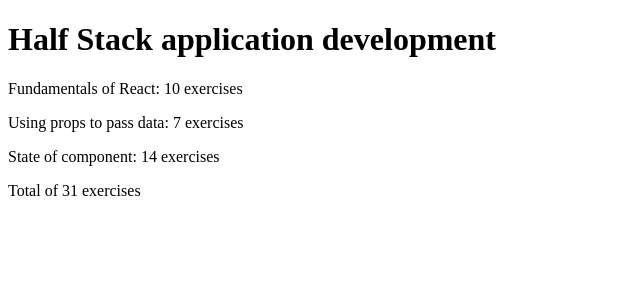
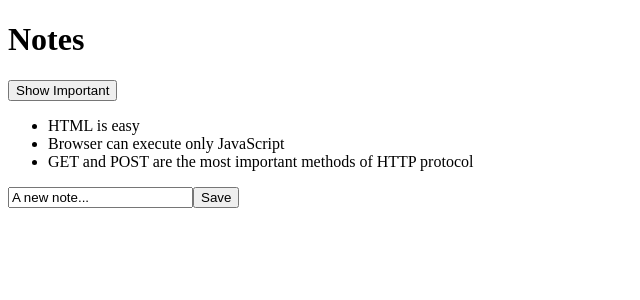
Before and after one commit to midcenturydude7/react-full-stack-open, a React (Create React App) app: page / in a window 1280 px wide. Shown: the top 300 px of the page, without its empty margins (0-640 px from the left). Built offline with nearby package versions, Linux system fonts and the light colour scheme.

Commit message:
Working with state management in the context of forms

```diff
--- a/src/App.js
+++ b/src/App.js
@@ -1,38 +1,65 @@
 import React from 'react';
-import Course from './components/Course';
-// import Spread from './components/Spread';
+import Note from './components/Notes';
 
+const App = (props) => {
+  // Initialized the piece of state stored in the notes array (in index.js) with the array of notes passed in the props parameter
+  const [notes, setNotes] = React.useState(props.notes)
 
-const App = () => {
-  const course = {
-    id: 1,
-    name: "Half Stack application development",
-    parts: [
-      {
-        name: "Fundamentals of React",
-        exercises: 10,
-        id: 1
-      },
-      {
-        name: "Using props to pass data",
-        exercises: 7,
-        id: 2
-      },
-      {
-        name: "State of component",
-        exercises: 14,
-        id: 3
-      }
-    ]
+  // Stores the user-submitted input and the initial state is set as of the input element's value attribute
+  const [newNote, setNewNote] = React.useState("A new note...")
+
+  // Keeps track of which notes should be displayed based on the 'important' property
+  const [showAll, setShowAll] = React.useState(true)
+
+  // For adding new notes to the form tag
+  const addNote = (event) => {
+    event.preventDefault()
+    // console.log("Button clicked", event.target)
+    const noteObject = {
+      content: newNote,
+      date: new Date().toISOString(),
+      important: Math.random() < 0.5,
+      id: notes.length + 1,
+    }
+
+    setNotes(notes.concat(noteObject))
+    setNewNote("")
   }
 
+  // Event handler to the form element that is called when the form is submitted
+  const handleNoteChange = (event) => {
+    console.log(event.target.value)
+    setNewNote(event.target.value)
+  }
+
+  // Function to handle which notes to show
+  const notesToShow = showAll
+    ? notes
+    : notes.filter((note) => note.important === true)
 
   return (
-    <>
-      <Course course={course} />
-    </>
+    <div>
+      <h1>Notes</h1>
+      <div>
+        <button onClick={() => setShowAll(!showAll)}>
+          Show {showAll ? "Important" : "All"}
+        </button>
+      </div>
+      <ul>
+        {notesToShow.map((note) =>
+          <Note key={note.id} note={note} />
+          )}
+      </ul>
+      <form onSubmit={addNote}>
+        <input
+          value={newNote}
+          onChange={handleNoteChange}
+        />
+        <button type="Submit">Save</button>
+      </form>
+    </div>
   )
+
 }
 
-
 export default App;
--- /dev/null
+++ b/src/components/Notes.js
@@ -0,0 +1,10 @@
+import React from "react";
+
+
+const Note = ({ note }) => {
+    return (
+        <li>{note.content}</li>
+    )
+}
+
+export default Note;
--- a/src/index.js
+++ b/src/index.js
@@ -1,7 +1,28 @@
 import ReactDOM from 'react-dom';
 import App from './App';
 
+const notes = [
+  {
+    id: 1,
+    content: 'HTML is easy',
+    date: '2019-05-30T17:30:31.098Z',
+    important: true
+  },
+  {
+    id: 2,
+    content: 'Browser can execute only JavaScript',
+    date: '2019-05-30T18:39:34.091Z',
+    important: false
+  },
+  {
+    id: 3,
+    content: 'GET and POST are the most important methods of HTTP protocol',
+    date: '2019-05-30T19:20:14.298Z',
+    important: true
+  }
+]
+
 ReactDOM.render(
-    <App  />,
+    <App notes={notes} />,
   document.getElementById('root')
 );
```
